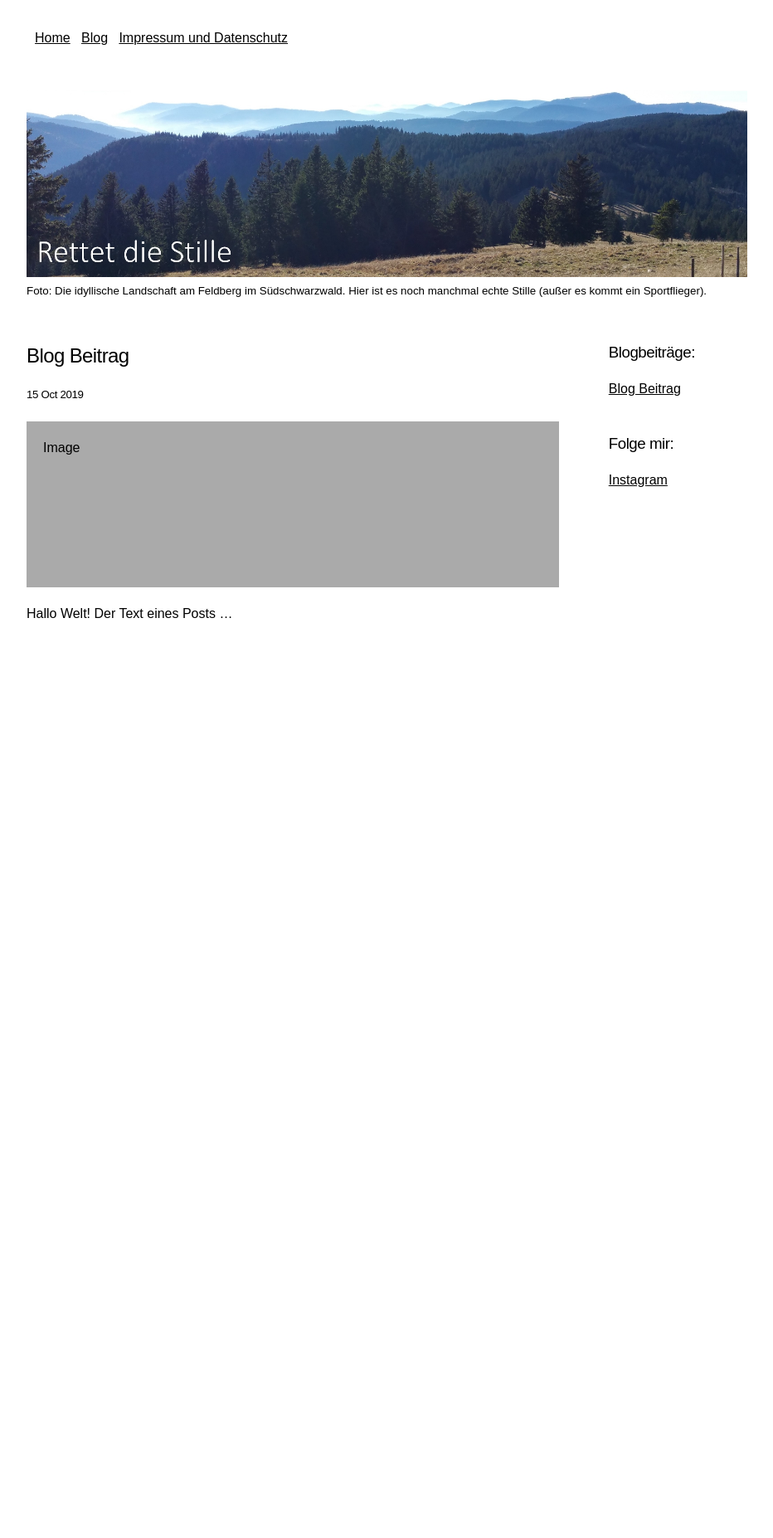
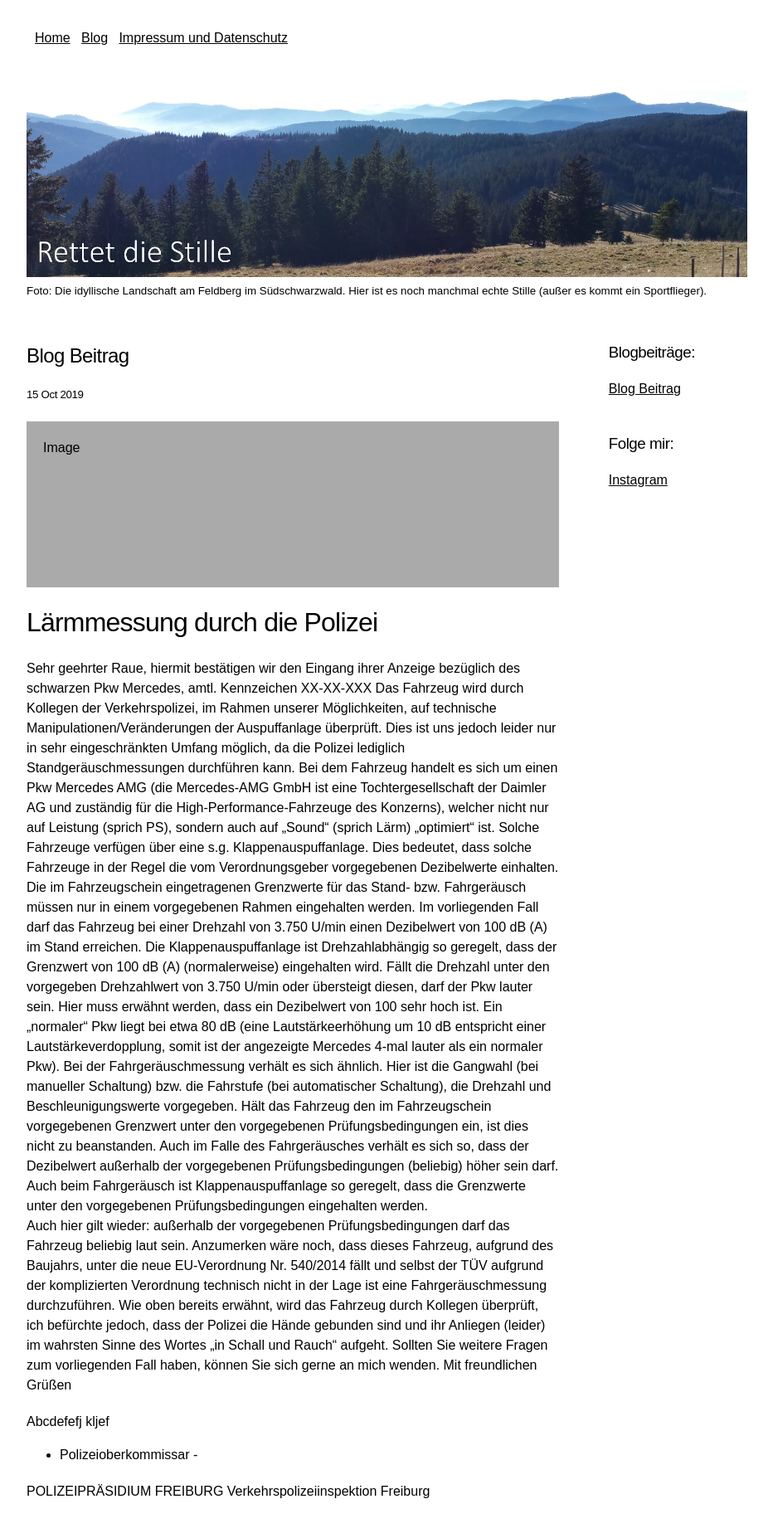
Before and after one commit to rettet-die-stille/rettet-die-stille.github.io, a Jekyll site: the page built from _posts/2019-10-15-Hallo-Welt.md, in a window 1280 px wide. Shown: the whole page at 83% size, without its empty margins (22-954 px from the left). Built offline with Jekyll 4.4.1, drawn with Linux system fonts in a browser that asks for light colours; before the commit the page ends 948 px from its top, so only the background shows below that.

Commit message:
Update 2019-10-15-Hallo-Welt.md

```diff
--- a/_posts/2019-10-15-Hallo-Welt.md
+++ b/_posts/2019-10-15-Hallo-Welt.md
@@ -5,5 +5,27 @@ date: 2019-10-15
 shorttext: "Dies ist eine Inhaltsangabe"
 ---
 
-Hallo Welt!
-Der Text eines Posts ...
+# Lärmmessung durch die Polizei
+
+Sehr geehrter Raue,
+hiermit bestätigen wir den Eingang ihrer Anzeige bezüglich des schwarzen Pkw Mercedes, amtl. Kennzeichen XX-XX-XXX
+Das Fahrzeug wird durch Kollegen der Verkehrspolizei, im Rahmen unserer Möglichkeiten, auf technische Manipulationen/Veränderungen der Auspuffanlage überprüft.
+Dies ist uns jedoch leider nur in sehr eingeschränkten Umfang möglich, da die Polizei lediglich Standgeräuschmessungen durchführen kann.
+Bei dem Fahrzeug handelt es sich um einen Pkw Mercedes AMG (die Mercedes-AMG GmbH ist eine Tochtergesellschaft der Daimler AG und zuständig für die High-Performance-Fahrzeuge des Konzerns), welcher nicht nur auf Leistung (sprich PS), sondern auch auf „Sound“ (sprich Lärm) „optimiert“ ist. Solche Fahrzeuge verfügen über eine s.g. Klappenauspuffanlage.
+Dies bedeutet, dass solche Fahrzeuge in der Regel die vom Verordnungsgeber vorgegebenen Dezibelwerte einhalten. Die im Fahrzeugschein eingetragenen Grenzwerte für das Stand- bzw. Fahrgeräusch müssen nur in einem vorgegebenen Rahmen eingehalten werden.
+Im vorliegenden Fall darf das Fahrzeug bei einer Drehzahl von 3.750 U/min einen Dezibelwert von 100 dB (A) im Stand erreichen. Die Klappenauspuffanlage ist Drehzahlabhängig so geregelt, dass der Grenzwert von 100 dB (A) (normalerweise) eingehalten wird.
+Fällt die Drehzahl unter den vorgegeben Drehzahlwert von 3.750 U/min oder übersteigt diesen, darf der Pkw lauter sein.
+Hier muss erwähnt werden, dass ein Dezibelwert von 100 sehr hoch ist. Ein „normaler“ Pkw liegt bei etwa 80 dB (eine Lautstärkeerhöhung um 10 dB entspricht einer Lautstärkeverdopplung, somit ist der angezeigte Mercedes 4-mal lauter als ein normaler Pkw).
+Bei der Fahrgeräuschmessung verhält es sich ähnlich. Hier ist die Gangwahl (bei manueller Schaltung) bzw. die Fahrstufe (bei automatischer Schaltung), die Drehzahl und Beschleunigungswerte vorgegeben.
+Hält das Fahrzeug den im Fahrzeugschein vorgegebenen Grenzwert unter den vorgegebenen Prüfungsbedingungen ein, ist dies nicht zu beanstanden. Auch im Falle des Fahrgeräusches verhält es sich so, dass der Dezibelwert außerhalb der vorgegebenen Prüfungsbedingungen (beliebig) höher sein darf. Auch beim Fahrgeräusch ist Klappenauspuffanlage so geregelt, dass die Grenzwerte unter den vorgegebenen Prüfungsbedingungen eingehalten werden.
+Auch hier gilt wieder: außerhalb der vorgegebenen Prüfungsbedingungen darf das Fahrzeug beliebig laut sein.
+Anzumerken wäre noch, dass dieses Fahrzeug, aufgrund des Baujahrs, unter die neue EU-Verordnung Nr. 540/2014 fällt und selbst der TÜV aufgrund der komplizierten Verordnung technisch nicht in der Lage ist eine Fahrgeräuschmessung durchzuführen.
+Wie oben bereits erwähnt, wird das Fahrzeug durch Kollegen überprüft, ich befürchte jedoch, dass der Polizei die Hände gebunden sind und ihr Anliegen (leider) im wahrsten Sinne des Wortes „in Schall und Rauch“ aufgeht.
+Sollten Sie weitere Fragen zum vorliegenden Fall haben, können Sie sich gerne an mich wenden.
+Mit freundlichen Grüßen
+
+Abcdefefj kljef
+- Polizeioberkommissar -
+
+POLIZEIPRÄSIDIUM FREIBURG
+Verkehrspolizeiinspektion Freiburg
```
